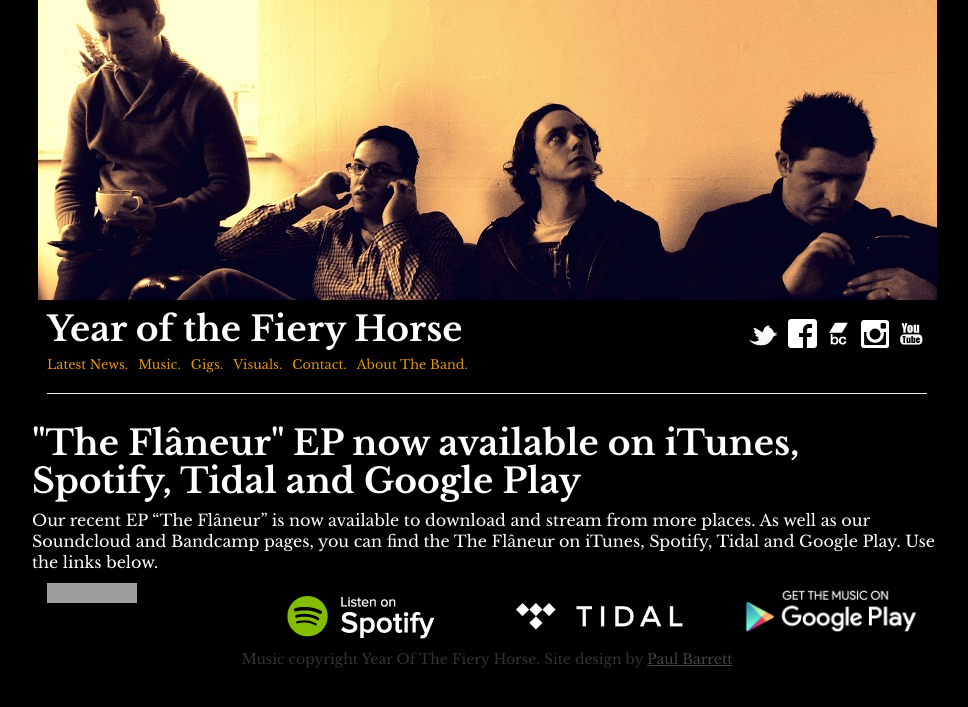
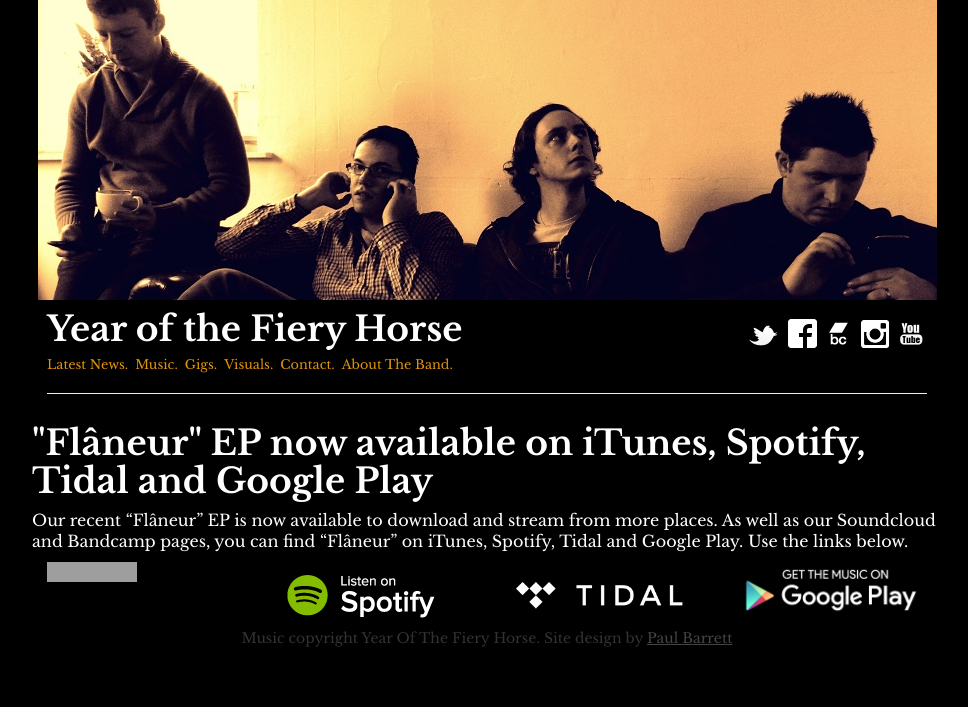
Before and after one commit to PaulBarrett79/yotfh, a Jekyll site: the page built from _posts/2015-11-16-flaneur-ep-itunes-spotify-tidal-google-play.md, in a window 1280 px wide, cut to the strip 0-707 px from the top of the page. Shown: the whole strip, without its empty margins (153-1121 px from the left). Built offline with Jekyll 4.4.1, drawn with Linux system fonts in a browser that asks for light colours; nearby versions of some CDN libraries; library files that are not in the unit come from our copies; grey boxes are pictures that could not be loaded.

Commit message:
Superfluous The and small css change to h1 on tablet portrait res

```diff
--- a/_posts/2015-11-16-flaneur-ep-itunes-spotify-tidal-google-play.md
+++ b/_posts/2015-11-16-flaneur-ep-itunes-spotify-tidal-google-play.md
@@ -1,9 +1,9 @@
 ---
-title: '"The Fl&acirc;neur" EP now available on iTunes, Spotify, Tidal and Google Play'
+title: '"Fl&acirc;neur" EP now available on iTunes, Spotify, Tidal and Google Play'
 layout: post
 tags: news
 ---
-Our recent EP "The Fl&acirc;neur" is now available to download and stream from more places. As well as our Soundcloud and Bandcamp pages, you can find the The Fl&acirc;neur on iTunes, Spotify, Tidal and Google Play. Use the links below.
+Our recent "Fl&acirc;neur" EP is now available to download and stream from more places. As well as our Soundcloud and Bandcamp pages, you can find "Fl&acirc;neur" on iTunes, Spotify, Tidal and Google Play. Use the links below.
 
 <div class="row"><div class="col-xs-6 col-sm-3"><a href="https://geo.itunes.apple.com/gb/album/flaneur-ep/id1059219308?mt=1&app=music" target="_blank" style="display:inline-block;overflow:hidden;background:url(http://linkmaker.itunes.apple.com/images/badges/en-us/badge_music-lrg.svg) no-repeat;width:165px;height:40px;"></a></div>
 <div class="col-xs-6 col-sm-3"><a href="https://t.co/Z5Kkki6OYs" target="_blank"><img src="/img/listen_on_spotify-black.png" class="img img-responsive"> </a></div>
--- a/css/yotfh.css
+++ b/css/yotfh.css
@@ -37,7 +37,7 @@
     font-size: 14px;
     color: #828282;
 }
-@media screen and (max-width: 768px) {
+@media screen and (max-width: 760px) {
     .main-title {
         padding: 0 10px;
     }
@@ -74,7 +74,8 @@
 
 }
 
-@media screen and (min-width:769px) {
+
+@media screen and (min-width:761px) {
   h1 {
         font-size: 2.7vw;
         font-family: "HoundsBold", serif;
@@ -112,6 +113,13 @@
     }
 
 }
+@media screen and (max-width:901px) {
+    h1 {
+        font-size: 5vw;
+        font-family: "HoundsBold", serif;
+    }
+}
+
 
 h1, h2, h3 {
     color: #ffffff;
@@ -138,7 +146,7 @@
     float:left;
     display: inline;
     color: #E0930D;
-    margin-right: 10px;
+    margin-right: 7px;
     font-size: 1vw;
     background-color:#000;
 }
```
